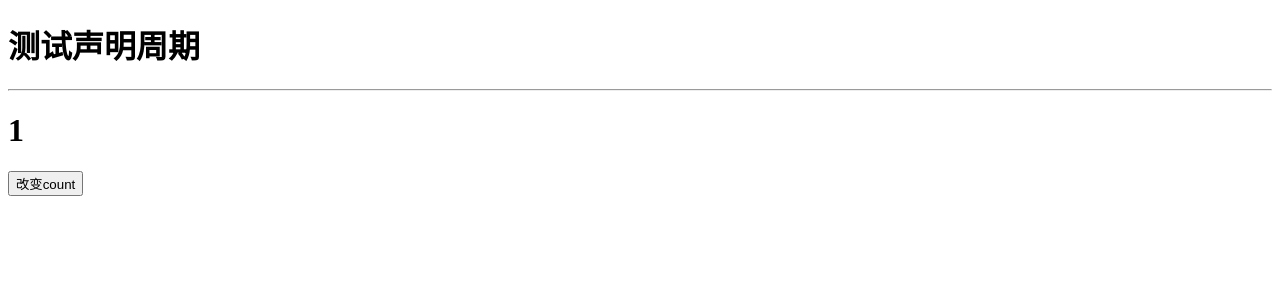
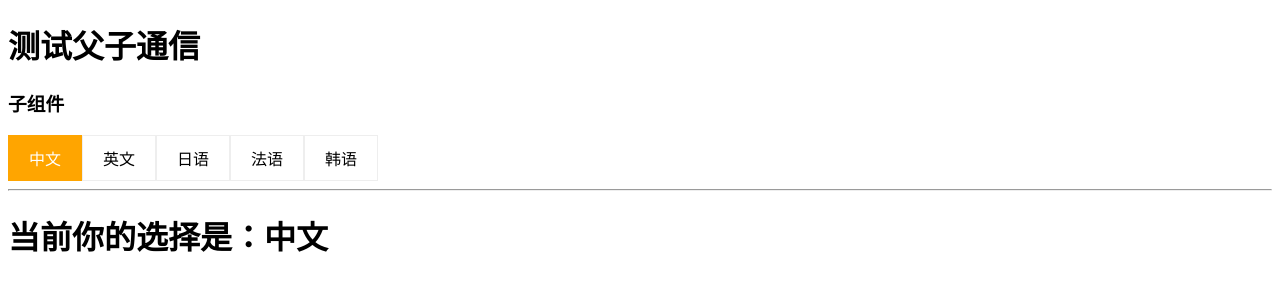
Before and after one commit to eric-t-mac/KZK, a React app: page / in a window 1280 px wide. Shown: the top 300 px of the page. Built offline with nearby package versions, Linux system fonts and the light colour scheme.

Commit message:
refresh:父子组件通信

```diff
--- a/src/App.js
+++ b/src/App.js
@@ -7,14 +7,15 @@ import React from 'react'
 // import TestCondition from './views/study/TestCondition'
 // import TestList from './views/study/TestList'
 // import TestForm from './views/study/TestForm'
-import TestLife from './views/study/TestLife'
+// import TestLife from './views/study/TestLife'
+import TestLang from './views/study/TestLang'
 
 // const ele = <h1>Hello React 2009</h1>
 
 // 类组件，组件定义
 class App extends React.Component {
   render() {
-    return <TestLife />
+    return <TestLang />
   }
 }
 
--- a/src/assets/css/common.css
+++ b/src/assets/css/common.css
@@ -19,3 +19,17 @@
 .d2 {
   display: none;
 }
+
+.render-lang {
+  &>span {
+    display: inline-block;
+    padding: 10px 20px;
+    border: 1px solid #eee;
+    cursor: pointer;
+  }
+  &>span.on {
+    background-color: orange;
+    color: white;
+    border-color: orange;
+  }
+}
--- /dev/null
+++ b/src/views/study/TestLang.js
@@ -0,0 +1,59 @@
+import React from "react";
+
+// 子组件
+const RenderLang = (props) => {
+  const { list, value, onChange } = props;
+
+  const langClick = (ele) => {
+    console.log('lang clicked', ele);
+    // 调用父组件传递过来的自定义事件
+    onChange(ele.lang_en);
+  }
+
+  return (
+    <div className="render-lang">
+      <h3>子组件</h3>
+      {list.map((ele) => (
+        <span
+            key={ele.id}
+            className={value === ele.lang_en ? "on" : ""}
+            onClick={() => langClick(ele)}
+        >
+          {ele.lang}
+        </span>
+      ))}
+    </div>
+  );
+};
+
+export default class TestLang extends React.Component {
+  constructor(props) {
+    super(props);
+    this.state = {
+      langList: [
+        { id: 1, lang: "中文", lang_en: "zh" },
+        { id: 2, lang: "英文", lang_en: "en" },
+        { id: 3, lang: "日语", lang_en: "jp" },
+        { id: 4, lang: "法语", lang_en: "fr" },
+        { id: 5, lang: "韩语", lang_en: "kr" },
+      ],
+      lang: 'zh'
+    };
+  }
+  langChange(lang_en) {
+    console.log('父组件中的lang change 被触发了', lang_en);
+    this.setState({lang: lang_en})
+  }
+  render() {
+    const { langList, lang } = this.state;
+    const arr = langList.filter(i => i.lang_en === lang);
+    return (
+      <div>
+        <h1>测试父子通信</h1>
+        <RenderLang list={langList} value={lang} onChange={(param) => this.langChange(param)}></RenderLang>
+        <hr/>
+        <h1>当前你的选择是：<span>{arr[0].lang}</span></h1>
+      </div>
+    );
+  }
+}
```
Also changed, not shown: src/views/study/TestLife.js (+7 -1 lines).
